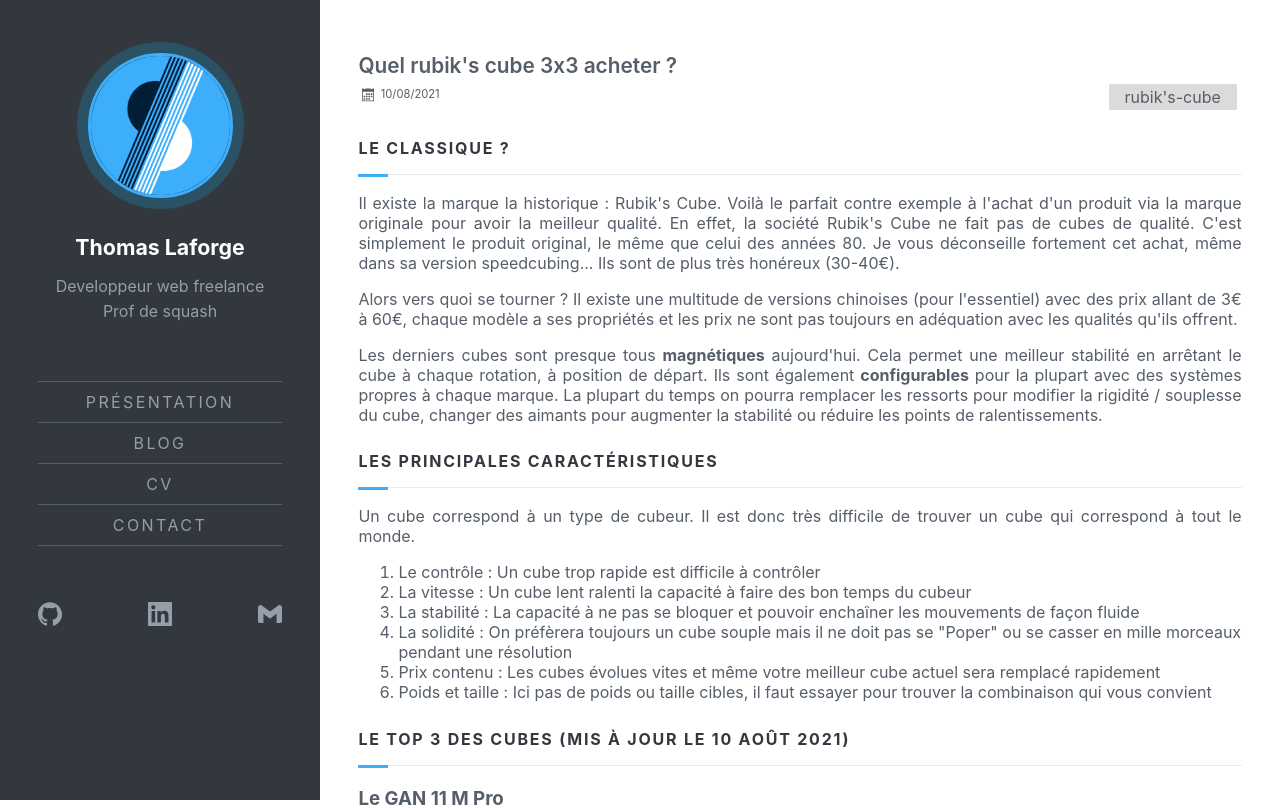
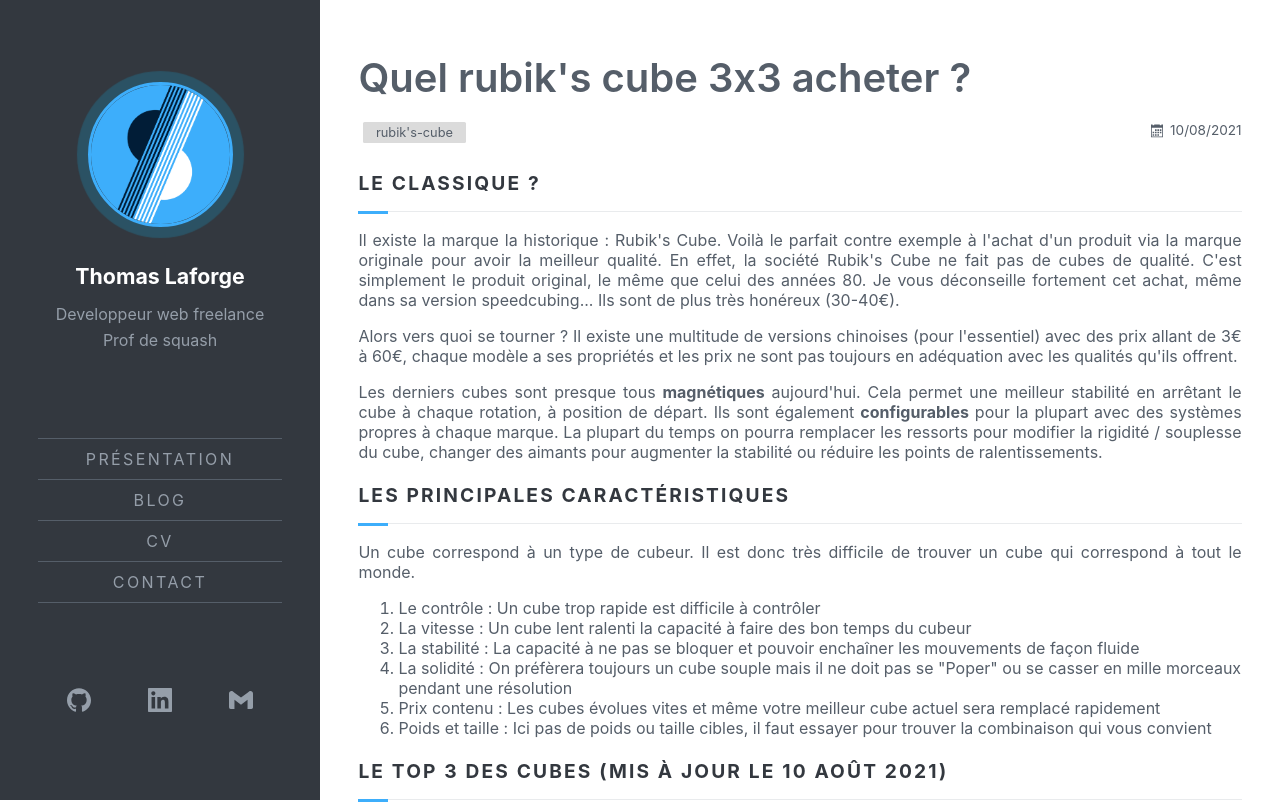
Before and after one commit to ThomasLaforge/ThomasLaforge.github.io, a Next.js app: page /blog/achat-cube-3x3 in a window 1280 px wide. Shown: the top 807 px of the page. Built offline with nearby package versions, Linux system fonts and the light colour scheme.

Commit message:
big style update

```diff
--- a/pages/blog/[blog].tsx
+++ b/pages/blog/[blog].tsx
@@ -57,10 +57,6 @@
         <div className='blog-summary'>
           <div className='blog-title'>{frontmatter.title}</div>
           <div className="blog-meta">
-            <div className="blog-date">
-              <ImCalendar className='date-icon'/>
-              <div className="date-value">{frontmatter.date}</div>
-            </div>
             {frontmatter.tags &&
               <div className="blog-tags">
                 {frontmatter.tags.map((t, k) => (
@@ -68,6 +64,10 @@
                 ))}
               </div>
             }
+            <div className="blog-date">
+              <ImCalendar className='date-icon'/>
+              <div className="date-value">{frontmatter.date}</div>
+            </div>
           </div>
         </div>
 
--- a/styles/_colors.scss
+++ b/styles/_colors.scss
@@ -1,6 +1,5 @@
 $text_color: #555e69;
 $primary: #3DAEFB;
-$secondary: #3865ad;
 $white: #fff;
 $border_color: #e9ebed;
 $background_color: #f7f8f9;
--- a/styles/blog.scss
+++ b/styles/blog.scss
@@ -1,3 +1,51 @@
+.blog-summary {
+        width: 100%;
+        display: flex;
+        flex-direction: column;
+        margin-bottom: 3vh;
+
+        .blog-title {
+            font-size: 2.5rem;
+            font-weight: 600;
+            margin-bottom: 1rem;
+        }
+        .blog-meta {
+            display: flex;
+            flex-direction: row;
+            justify-content: space-between;
+
+            .blog-date {
+                display: flex;
+                flex-direction: row;
+                align-content: center;
+
+                height: 1.8rem;
+                line-height: 1.6rem;
+
+                .date-icon {
+                    height: 90%;
+                    width: 0.8rem;
+                    margin-left: 0.2rem;
+                    margin-right: 0.4rem;
+                }
+
+                .date-value {
+                    font-size: 0.85rem;
+                }
+            }
+            .blog-tags {
+                display: flex;
+                .blog-tag-elt {
+                    padding: 0.2rem 0.8rem;
+                    background-color: #dbdbdb;
+                    border-radius: 0.1rem;
+                    margin: auto 0.3rem;
+                    font-size: 0.8rem
+                }
+            }
+        }
+    }
+
 .blog {
     .blog-collection {
         display: flex;
@@ -32,48 +80,8 @@
 
                 .blog-title {
                     font-size: 1.3rem;
-                    // color: #444;
-                    font-weight: 600;
-                    margin-bottom: 0.5vh;
-                    // font-style: italic;
                 }
-                .blog-meta {
-                    display: flex;
-                    flex-direction: row;
-                    flex-wrap: wrap;
 
-                    .blog-date {
-                        flex: 1;
-                        display: flex;
-                        flex-direction: row;
-                        align-content: center;
-
-                        width: 12rem;
-                        height: 1.8rem;
-                        line-height: 1.6rem;
-
-                        .date-icon {
-                            height: 90%;
-                            width: 0.8rem;
-                            margin-left: 0.2rem;
-                            margin-right: 0.4rem;
-                        }
-
-                        .date-value {
-                            font-size: 0.7rem;
-                        }
-                    }
-                    .blog-tags {
-                        display: flex;
-                        .blog-tag-elt {
-                            align-content: center;
-                            padding: 0.2rem 1rem;
-                            background-color: #dbdbdb;
-                            border-radius: 0.1rem;
-                            margin: auto 0.3rem;
-                        }
-                    }
-                }
                 .blog-description {
                     margin-top: 0.8vh;
                 }
@@ -89,53 +97,4 @@
         text-decoration: underline;
     }
 
-    .blog-summary {
-        width: 100%;
-        display: flex;
-        flex-direction: column;
-        margin-bottom: 3vh;
-
-        .blog-title {
-            font-size: 1.3rem;
-            font-weight: 600;
-            margin-bottom: 0.5vh;
-        }
-        .blog-meta {
-            display: flex;
-            flex-direction: row;
-            flex-wrap: wrap;
-
-            .blog-date {
-                flex: 1;
-                display: flex;
-                flex-direction: row;
-                align-content: center;
-
-                width: 12rem;
-                height: 1.8rem;
-                line-height: 1.6rem;
-
-                .date-icon {
-                    height: 90%;
-                    width: 0.8rem;
-                    margin-left: 0.2rem;
-                    margin-right: 0.4rem;
-                }
-
-                .date-value {
-                    font-size: 0.7rem;
-                }
-            }
-            .blog-tags {
-                display: flex;
-                .blog-tag-elt {
-                    align-content: center;
-                    padding: 0.2rem 1rem;
-                    background-color: #dbdbdb;
-                    border-radius: 0.1rem;
-                    margin: auto 0.3rem;
-                }
-            }
-        }
-    }
 }
--- a/styles/globals.scss
+++ b/styles/globals.scss
@@ -73,10 +73,10 @@
 
 h2 {
   color: #33383f;
-  font-size: 1em;
+  font-size: 1.2rem;
   letter-spacing: .11111em;
   margin-bottom: 1rem;
-  margin-top: 1.66667rem;
+  margin-top: 1.3rem;
   text-transform: uppercase;
 }
 
@@ -108,3 +108,13 @@
 .external-link:hover {
   cursor: pointer;
 }
+
+// markdown for `code` tag
+.blog-article>p>code {
+  background-color: #f0f0f0;
+  border: 1px solid #d7d7d7;
+  border-radius: 3px;
+  color: #7c8087;
+  font-size: 0.9rem;
+  padding: 0.1rem 0.3rem;
+}
--- a/styles/layout.scss
+++ b/styles/layout.scss
@@ -27,6 +27,7 @@
 
         display: flex;
         flex-direction: column;
+        justify-content: space-evenly;
 
         .profile {
             display: flex;
@@ -89,11 +90,8 @@
         .socials {
             display: flex;
             flex-direction: row;
-            justify-content: space-evenly;
+            justify-content: space-around;
             font-size: 1.5rem;
-
-            .social-media-elt {
-            }
         }
     }
 
@@ -141,10 +139,6 @@
                     margin-bottom: calc($profile_separation_heigth / 2);
                 }
             }
-
-            .socials {
-                justify-content: space-between;
-            }
         }
 
         .content {
--- a/styles/table.scss
+++ b/styles/table.scss
@@ -16,7 +16,7 @@
 th {
     font-weight: bold;
     text-align: left;
-    background-color: $secondary;
+    background-color: lighten($primary, 12%);
     color: $white;
     font-size: 0.9rem;
     padding: 0.5rem 1rem;
```
Also changed, not shown: content/reset-password-wsl.md (+6 -2 lines), pages/blog/index.tsx (+8 -9 lines).
